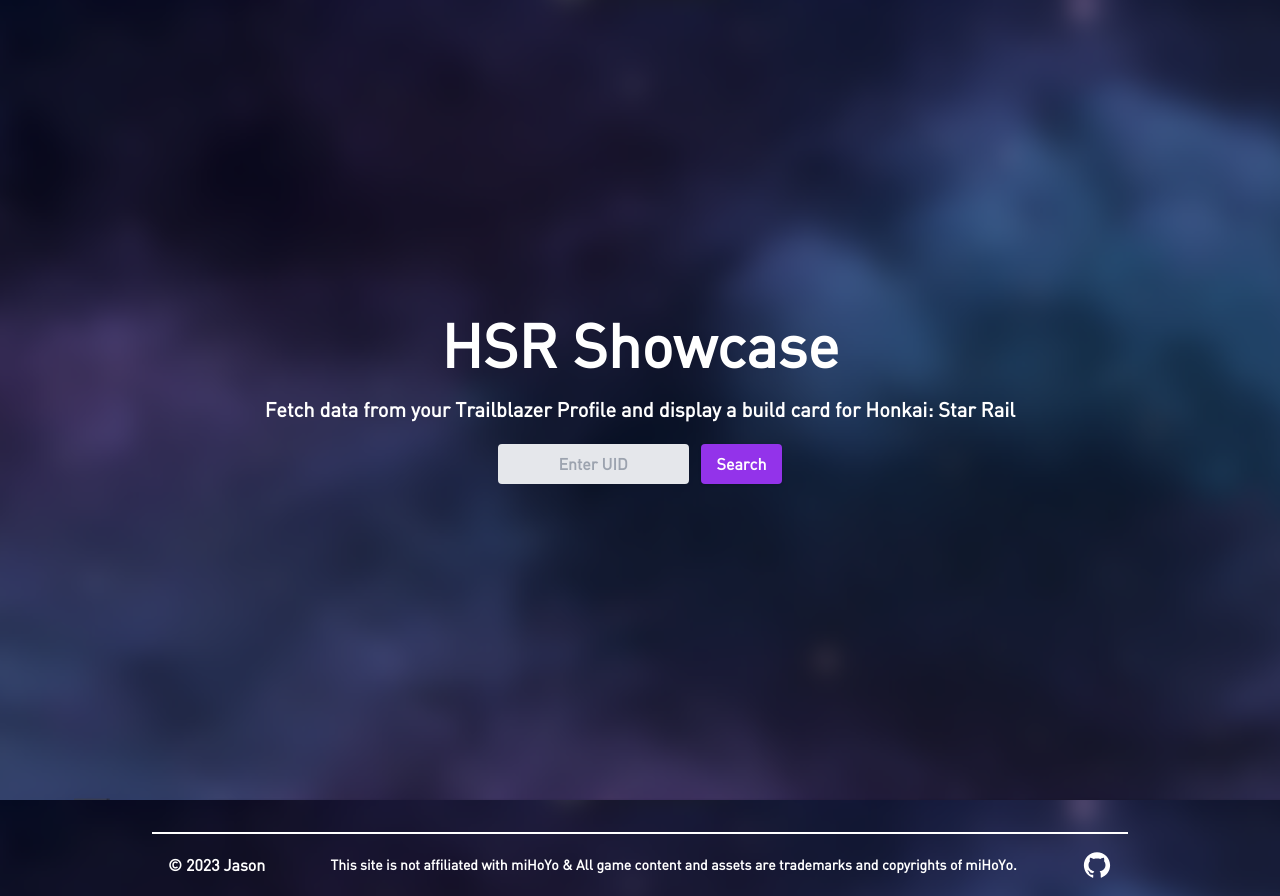
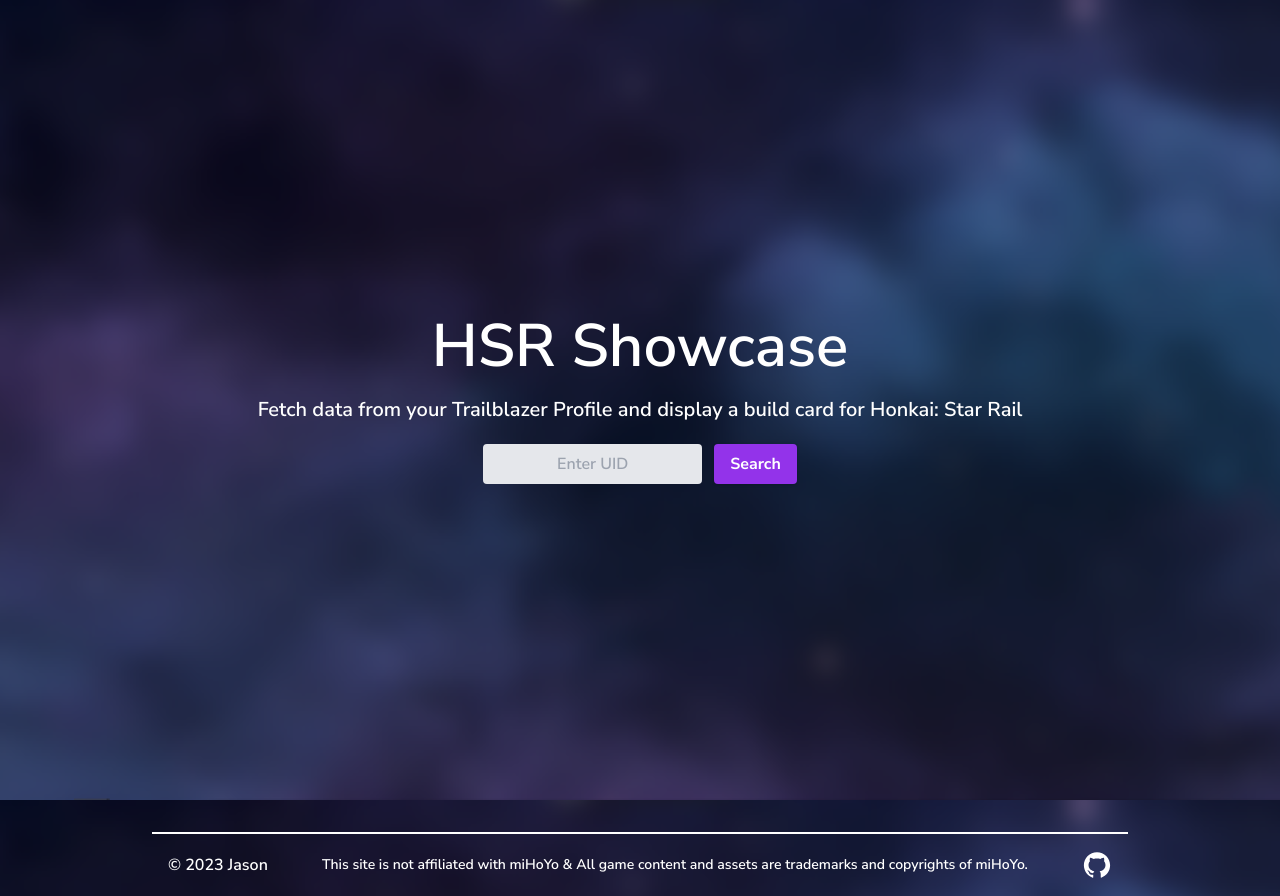
Before and after one commit to picklejason/hsr-showcase, a Next.js app: page / in a window 1280 px wide. Built offline with nearby package versions, Linux system fonts and the light colour scheme.

Commit message:
font change

```diff
--- a/app/globals.css
+++ b/app/globals.css
@@ -39,12 +39,3 @@
 .black-blur {
   background-color: rgba(0, 0, 0, 0.3);
 }
-
-
-@font-face {
-  font-family: "DIN";
-  font-style: normal;
-  font-weight: 400;
-  src: url("/DIN.ttf");
-  font-display: swap;
-}
--- a/app/layout.jsx
+++ b/app/layout.jsx
@@ -1,6 +1,13 @@
 import './globals.css';
 import { Analytics } from '@vercel/analytics/react';
 import Footer from './Footer';
+import { Nunito_Sans } from 'next/font/google';
+
+const nunito_sans = Nunito_Sans({
+  subsets: ['latin'],
+  display: 'swap',
+  variable: '--font-nunito_sans',
+});
 
 export const metadata = {
   title: 'HSR Showcase',
@@ -34,7 +41,7 @@ export const metadata = {
 
 export default function RootLayout({ children }) {
   return (
-    <html lang="en">
+    <html lang="en" className={nunito_sans.variable}>
       <body className="Blur-BG no-scrollbar bg-fixed font-semibold text-white">
         {children}
         <Footer />
--- a/app/u/[uid]/Profile.jsx
+++ b/app/u/[uid]/Profile.jsx
@@ -283,7 +283,7 @@ const Profile = () => {
             </div>
             {character && (
               <>
-                <div className="showcase mx-3" ref={ref} style={{ fontFamily: 'DIN' }}>
+                <div className="showcase mx-3" ref={ref}>
                   <CharacterCard character={character} uid={uid} nickname={nickname} showUID={showUID} blur={blur} />
                 </div>
 
--- a/tailwind.config.js
+++ b/tailwind.config.js
@@ -1,14 +1,14 @@
 /** @type {import('tailwindcss').Config} */
 module.exports = {
   content: [
-    "./pages/**/*.{js,ts,jsx,tsx,mdx}",
-    "./components/**/*.{js,ts,jsx,tsx,mdx}",
-    "./app/**/*.{js,ts,jsx,tsx,mdx}",
+    './pages/**/*.{js,ts,jsx,tsx,mdx}',
+    './components/**/*.{js,ts,jsx,tsx,mdx}',
+    './app/**/*.{js,ts,jsx,tsx,mdx}',
   ],
   theme: {
     extend: {
       fontFamily: {
-        sans: ["DIN", "sans-serif"],
+        sans: ['var(--font-nunito_sans)'],
       },
     },
   },
```
Also changed, not shown: public/DIN.ttf (deleted).
